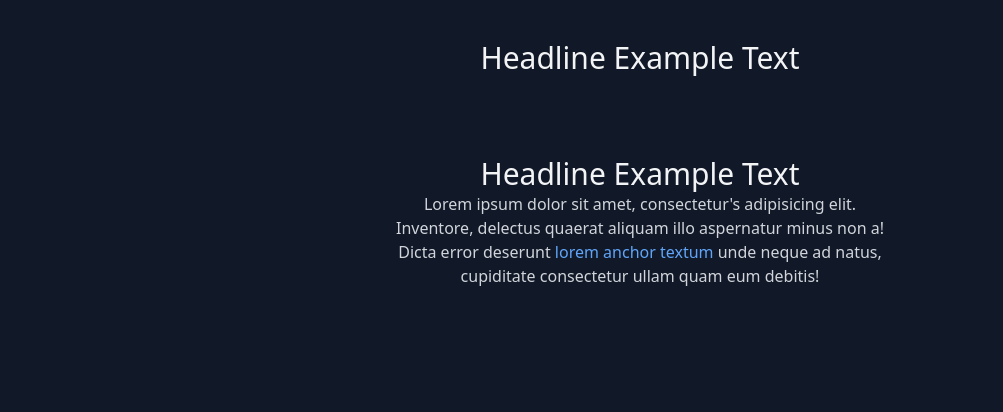
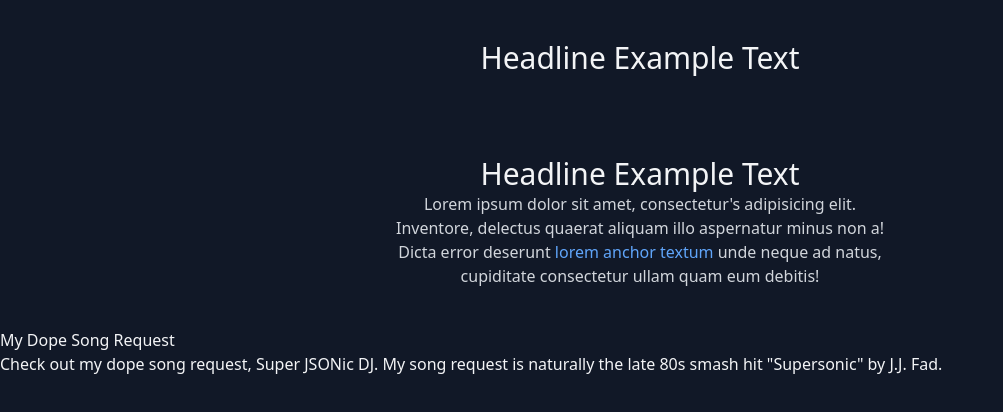
Before and after one commit to oberocks/superjsonic, a website: page example.html in a window 1280 px wide. Shown: the whole page, without its empty margins (0-1003 px from the left). Drawn offline with nearby package versions, Linux system fonts and the light colour scheme.

Commit message:
0.1.7: added readme examp to example page

```diff
--- a/example.html
+++ b/example.html
@@ -93,6 +93,30 @@
             // and append the fragment to the document
             document.getElementById('target').appendChild(article);
 
+
+
+
+
+
+
+
+
+
+            const bizness = [
+                {
+                    tag: 'h1',
+                    text: 'My Dope Song Request'
+                },
+                {
+                    tag: 'p',
+                    text: 'Check out my dope song request, Super JSONic DJ. My song request is naturally the late 80s smash hit "Supersonic" by J.J. Fad.'
+                }
+            ];
+
+            const bizness_markup = DOM.generate_elements(bizness);
+
+            document.getElementById('target').appendChild(bizness_markup);
+
         </script>
 
     </body>
--- a/package.json
+++ b/package.json
@@ -1,7 +1,7 @@
 {
   "name": "superjsonic",
-  "version": "0.1.6",
-  "description": "A set of tiny JavaScript tools to help developers turn declaritive JSON objects and atomic CSS classes into HTML DOM Elements.",
+  "version": "0.1.7",
+  "description": "A set of powerful and tiny JavaScript ES Module (ESM) tooling classes to help developers turn declaritive JSON, atomic CSS classes, and copy/media into HTML DOM Elements.",
   "main": "index.js",
   "scripts": {
     "test": "echo \"Error: no test specified\" && exit 1"
```
